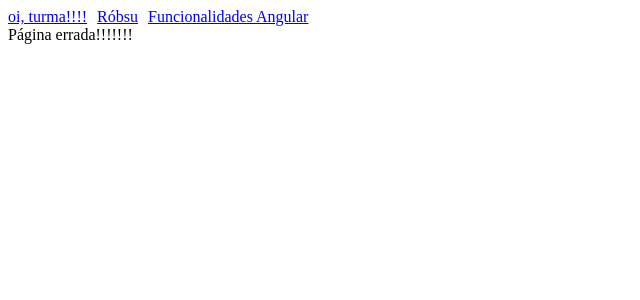
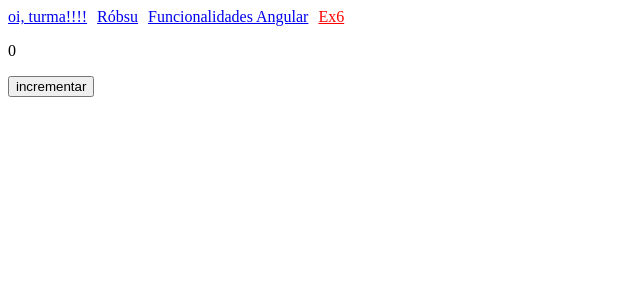
Before and after one commit to devs2blu-2026/hello-world-angular, an Angular app: page /ex-6 in a window 1280 px wide. Shown: the top 300 px of the page, without its empty margins (0-640 px from the left). Built offline with nearby package versions, Linux system fonts and the light colour scheme.

Commit message:
Adiciona ex6

```diff
--- a/src/app/app.routes.ts
+++ b/src/app/app.routes.ts
@@ -3,12 +3,14 @@ import { OiTurma } from './oi-turma/oi-turma';
 import { ExemploObjeto } from './exemplo-objeto/exemplo-objeto';
 import { PaginaNaoEncontrada } from './components/pagina-nao-encontrada/pagina-nao-encontrada';
 import { FuncionalidadesAngular } from './funcionalidades-angular/funcionalidades-angular';
+import { Exercicio6 } from './exercicio-6/exercicio-6';
 
 export const routes: Routes = [
 
     { path: 'oi-turma', component: OiTurma },
     { path: 'skate', component: ExemploObjeto },
     { path: 'funcionalidades-angular', component: FuncionalidadesAngular },
+    { path: 'ex-6', component: Exercicio6 },
     { path: '', redirectTo: 'oi-turma', pathMatch: 'full' },
     { path: '**', component: PaginaNaoEncontrada }
 
--- a/src/app/components/header/header.html
+++ b/src/app/components/header/header.html
@@ -2,4 +2,5 @@
     <a routerLink="/oi-turma" routerLinkActive="pagina-ativa">oi, turma!!!!</a>
     <a routerLink="/skate" routerLinkActive="pagina-ativa">Róbsu</a>
     <a routerLink="/funcionalidades-angular" routerLinkActive="pagina-ativa">Funcionalidades Angular</a>
+    <a routerLink="/ex-6" routerLinkActive="pagina-ativa">Ex6</a>
 </nav>
--- /dev/null
+++ b/src/app/exercicio-6/exercicio-6.html
@@ -0,0 +1,7 @@
+<p (click)="redefinirValor()">
+{{ contador() }}
+</p>
+
+<button (click)="incrementar()">
+incrementar
+</button>
--- /dev/null
+++ b/src/app/exercicio-6/exercicio-6.ts
@@ -0,0 +1,25 @@
+import { Component, signal } from '@angular/core';
+
+@Component({
+  imports: [],
+  selector: 'app-exercicio-6',
+  styleUrl: './exercicio-6.css',
+  templateUrl: './exercicio-6.html',
+})
+export class Exercicio6 {
+
+  private contador = signal<number>(0);
+
+  private incrementar() {
+    if (this.contador() == 10) {
+      this.redefinirValor();
+    } else {
+      this.contador.update(valorAtual => valorAtual + 1);
+    }
+  }
+
+  private redefinirValor() {
+    this.contador.set(0);
+  }
+
+}
```
Also changed, not shown: src/app/exercicio-6/exercicio-6.css (added), 1 other file (tests, documents, lock files or other folders).
